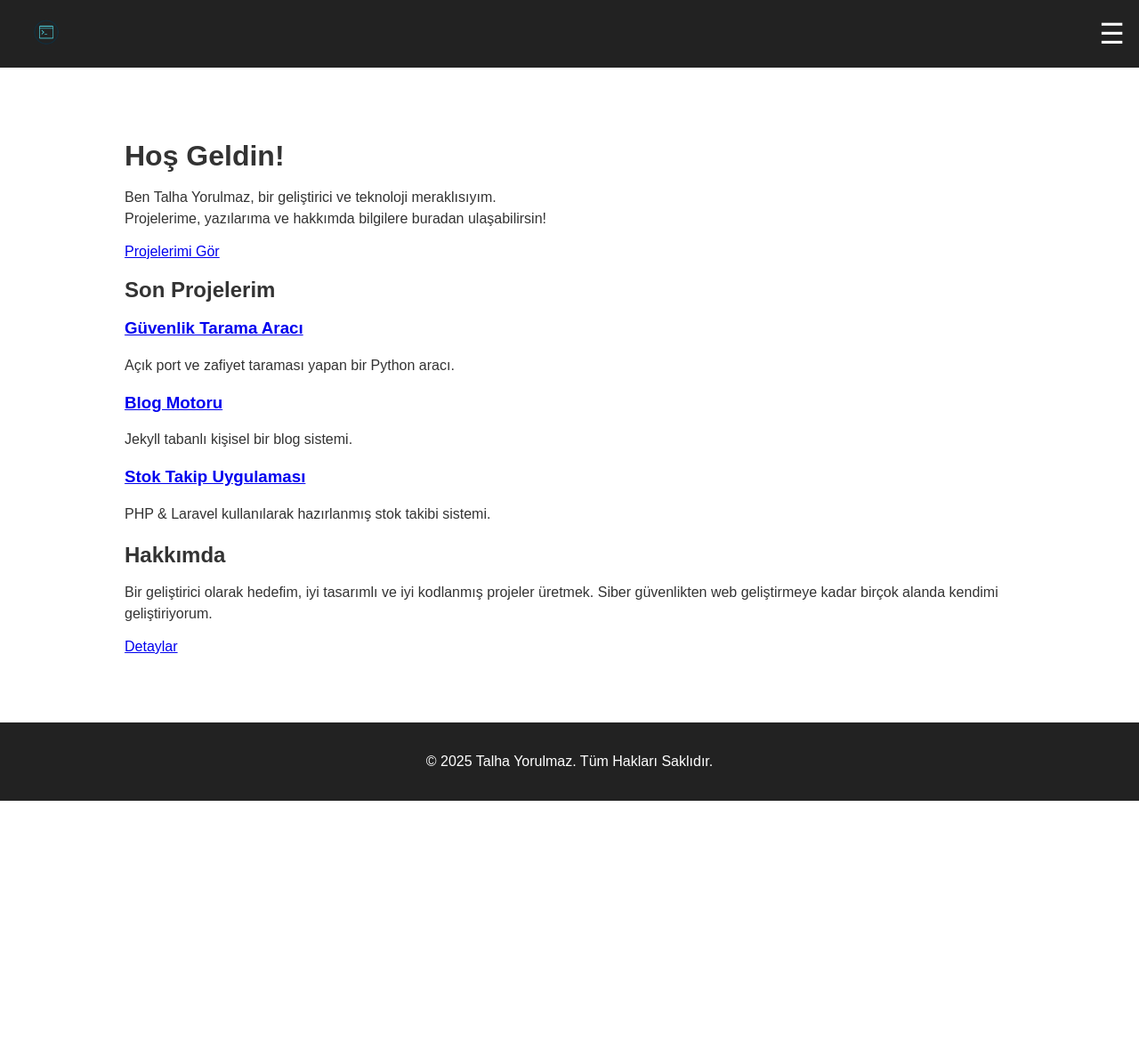
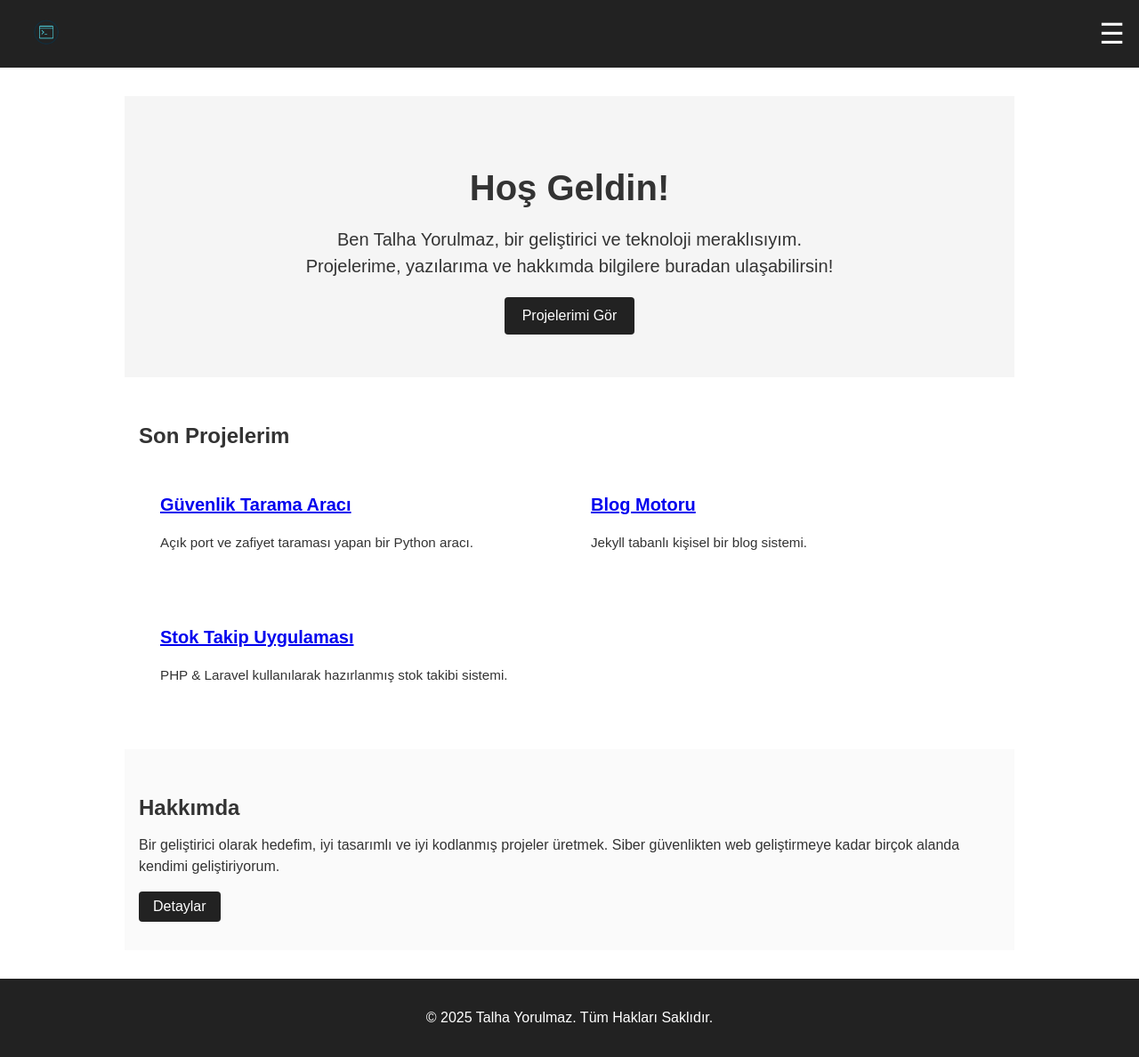
Before and after one commit to talhayrlmz/talhayorulmaz.github.io, a Jekyll site: the page built from index.html, in a window 1280 px wide. Shown: the whole page at 89% size. Built offline with Jekyll 4.4.1, drawn with Linux system fonts in a browser that asks for light colours; before the commit the page ends 900 px from its top, so only the background shows below that.

Commit message:
Update styles.css

```diff
--- a/assets/css/styles.css
+++ b/assets/css/styles.css
@@ -1,4 +1,6 @@
-/* Genel Ayarlar */
+/* ==================================================
+   Genel Ayarlar
+================================================== */
 body {
   font-family: Arial, sans-serif;
   margin: 0;
@@ -8,7 +10,9 @@ body {
   min-height: 100vh;
 }
 
-/* Menü Alanı */
+/* ==================================================
+   Menü Alanı
+================================================== */
 .menu {
   position: relative;
   display: flex;
@@ -39,7 +43,6 @@ body {
   display: none;
   flex-direction: column;
 }
-
 .menu-links a {
   color: #fff;
   text-decoration: none;
@@ -48,12 +51,13 @@ body {
 .menu-links a:hover {
   color: #f9ca24;
 }
-
 .menu-links.active {
   display: flex;
 }
 
-/* Navbar */
+/* ==================================================
+   Navbar
+================================================== */
 nav {
   background-color: #222;
   padding: 1rem;
@@ -68,14 +72,18 @@ nav a:hover {
   color: #f9ca24;
 }
 
-/* Main Alanı */
+/* ==================================================
+   Main Alanı
+================================================== */
 main {
   max-width: 1000px;
   margin: auto;
   padding: 2rem;
 }
 
-/* Footer */
+/* ==================================================
+   Footer
+================================================== */
 footer {
   background-color: #222;
   color: #fff;
@@ -84,16 +92,85 @@ footer {
   margin-top: auto;
 }
 
-/* Genel Tipografi */
+/* ==================================================
+   Genel Tipografi
+================================================== */
 h1 {
   font-size: 2rem;
   margin-bottom: 1rem;
 }
 h2 {
   font-size: 1.5rem;
-  margin-bottom: .5rem;
+  margin-bottom: 0.5rem;
 }
 p {
   font-size: 1rem;
   line-height: 1.5;
 }
+
+/* ==================================================
+   Anasayfa Alanı
+================================================== */
+.hero {
+  background: #f5f5f5;
+  padding: 3rem 1rem;
+  text-align: center;
+}
+.hero h1 {
+  font-size: 2.5rem;
+}
+.hero p {
+  font-size: 1.25rem;
+}
+.hero .btn {
+  display: inline-block;
+  padding: .75rem 1.25rem;
+  background: #222;
+  color: #fff;
+  text-decoration: none;
+  border-radius: 4px;
+}
+
+/* ==================================================
+   Projeler Alanı
+================================================== */
+.projects {
+  padding: 2rem 1rem;
+}
+.project-list {
+  display: flex;
+  justify-content: space-around;
+  flex-wrap: wrap;
+}
+.project-item {
+  flex: 1 1 30%;
+  background: #fff;
+  padding: 1rem;
+  margin: .5rem;
+  border-radius: 4px;
+}
+.project-item h3 {
+  font-size: 1.25rem;
+}
+.project-item p {
+  font-size: .95rem;
+}
+
+/* ==================================================
+   Hakkında Alanı
+================================================== */
+.about {
+  padding: 2rem 1rem;
+  background: #fafafa;
+}
+.about p {
+  font-size: 1rem;
+}
+.about .btn {
+  display: inline-block;
+  padding: .5rem 1rem;
+  background: #222;
+  color: #fff;
+  text-decoration: none;
+  border-radius: 4px;
+}
```
